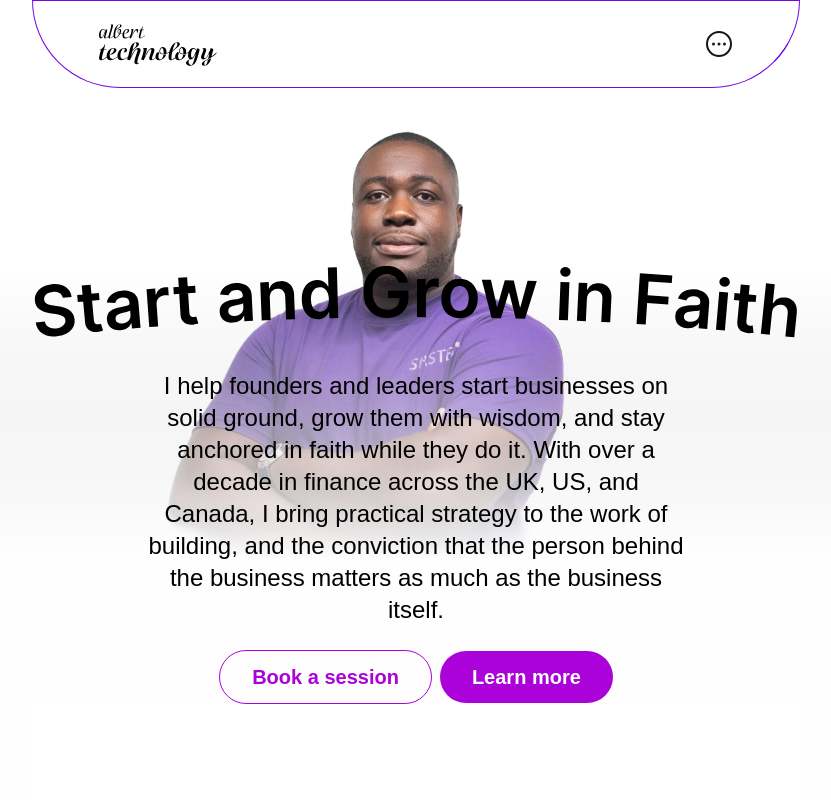
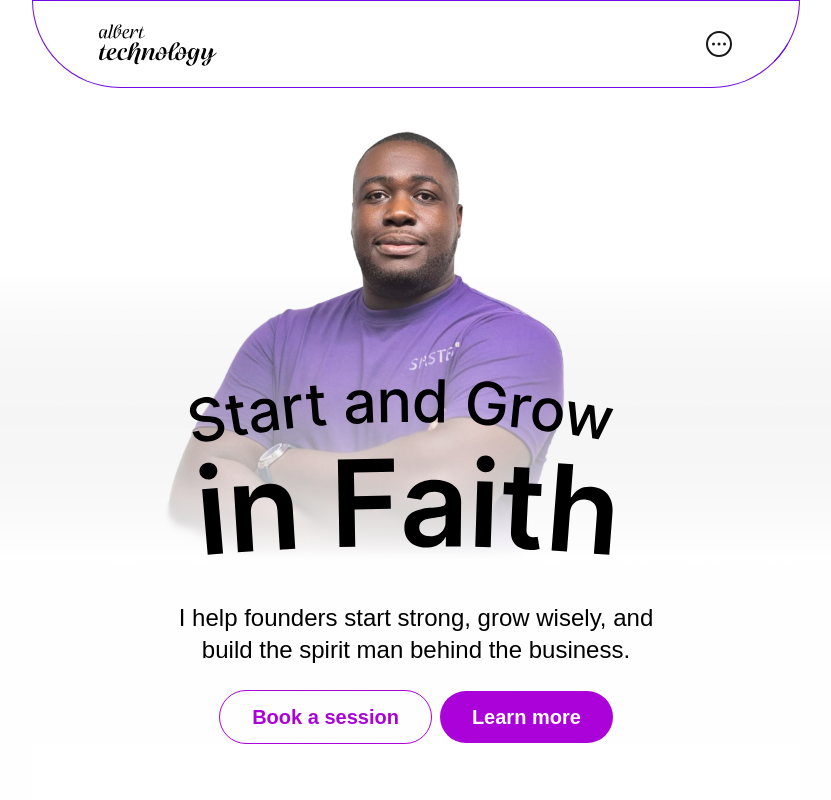
Before and after one commit to SiastesOfficial/albert-technology, a Next.js app: page / in a window 1280 px wide. Shown: the top 800 px of the page, without its empty margins (224-1055 px from the left). Built offline with nearby package versions, Linux system fonts and the light colour scheme.

Commit message:
heero changed

```diff
--- a/app/(home)/page.tsx
+++ b/app/(home)/page.tsx
@@ -15,9 +15,9 @@ export default function Home() {
     <div className="flex flex-col flex-1 items-center justify-center  font-sans  ">
       <main className="flex flex-1 w-full 2xl:max-w-7xl max-w-4xl flex-col items-center justify-between pt-16 md:px-16   sm:items-start">
         <Background />
-        <div className="w-full h-[80vh] flex flex-col items-center ">
+        <div className="w-full h-[85vh] flex flex-col items-center ">
           <div className="w-full h-full overflow-hidden  hidden md:flex flex-col justify-end  relative">
-            <div className="w-full flex items-center justify-center">
+            <div className="w-full flex items-center justify-center mt-10">
               <Image
                 src="/grow.svg"
                 width={500}
@@ -27,15 +27,15 @@ export default function Home() {
               />
               <Image
                 src="/grow.svg"
-                width={800}
+                width={500}
                 height={300}
                 alt="hero text"
                 className="xl:block hidden"
               />
             </div>
             <div className=" w-full   flex flex-col items-center mt-8">
-              <p className="md:w-[80%] xl:w-[70%]  text-2xl text-black  text-center ">
-                I help founders and leaders start businesses on solid ground, grow them with wisdom, and stay anchored in faith while they do it. With over a decade in finance across the UK, US, and Canada, I bring practical strategy to the work of building, and the conviction that the person behind the business matters as much as the business itself.
+              <p className="md:w-[70%] xl:w-[65%]  text-2xl text-black  text-center ">
+                I help founders start strong, grow wisely, and<br/>  build the spirit man behind the business.
               </p>
             </div>
             <div className="flex gap-2 justify-center items-center mt-6">
```
Also changed, not shown: public/grow.svg.
